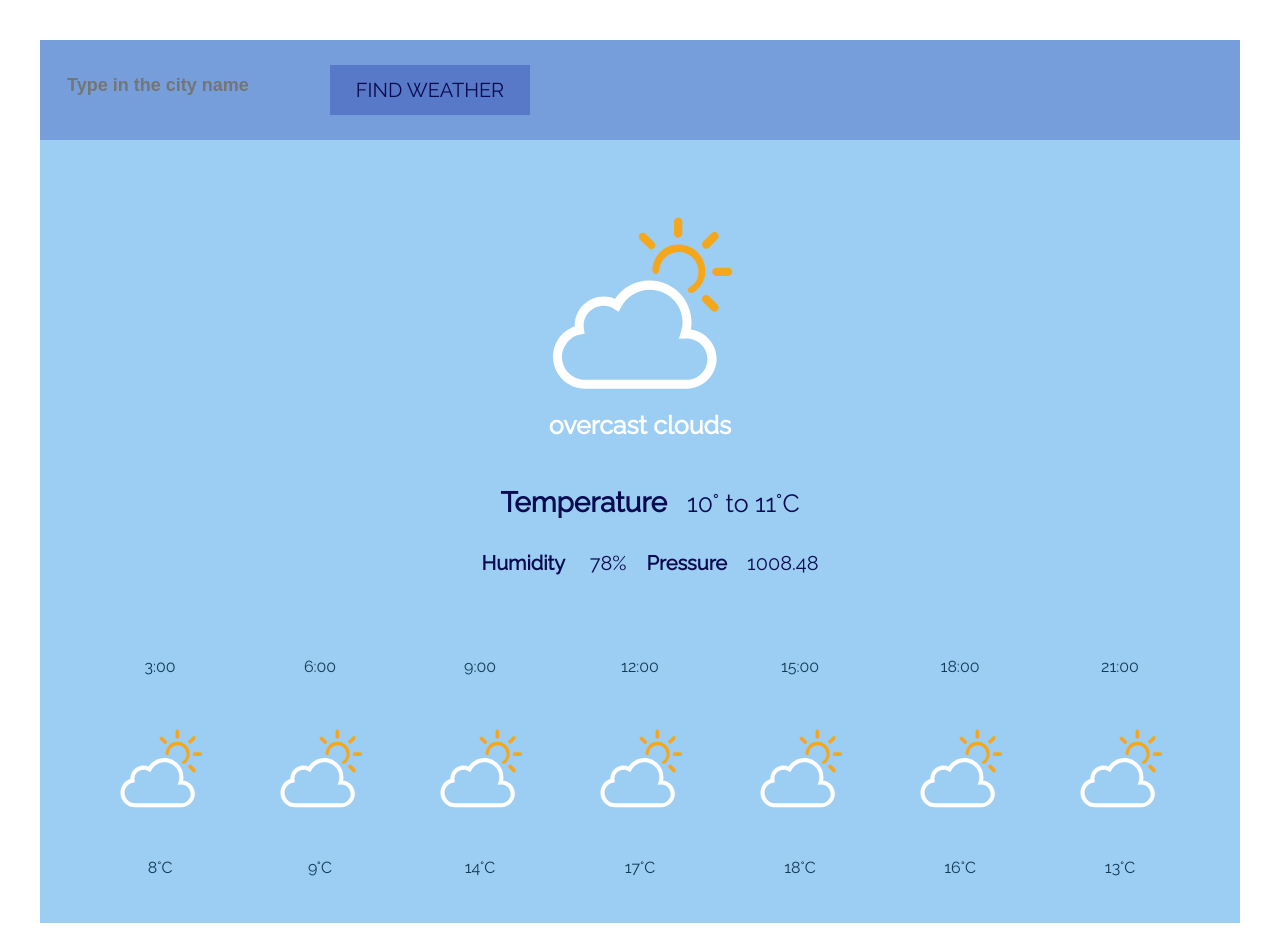
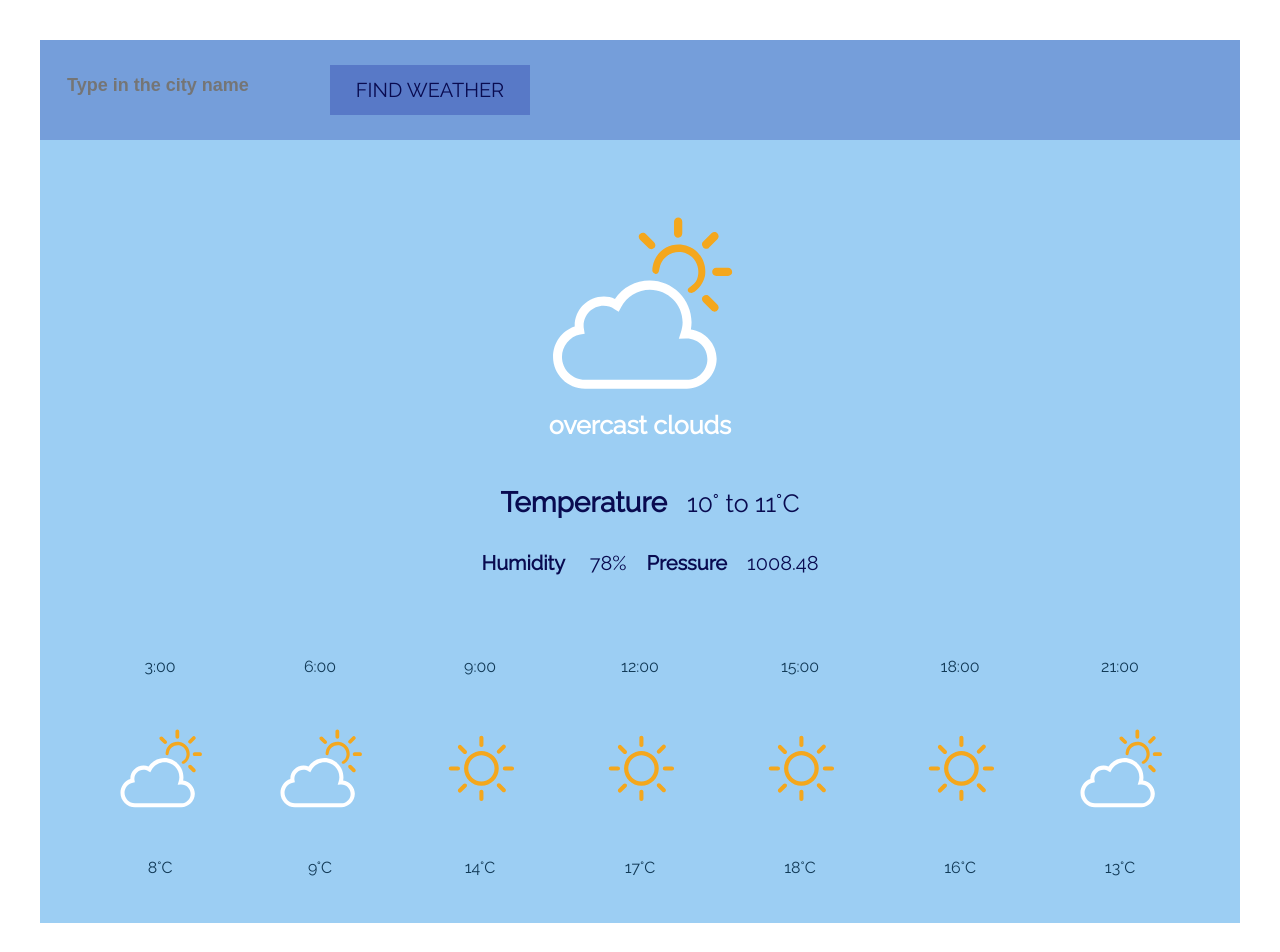
Before and after one commit to Maliks223/Weather-Api, a React (Create React App) app in the folder weather-api/: page / in a window 1280 px wide. Shown: the top 952 px of the page. Built offline with nearby package versions, Linux system fonts and the light colour scheme.

Commit message:
editing  propts

```diff
--- a/weather-api/src/App.js
+++ b/weather-api/src/App.js
@@ -15,6 +15,7 @@ const App = () => {
         <WeatherTime/>
       </main>
     </div>
+
   );
 };
 
--- a/weather-api/src/components/LiveWeather.js
+++ b/weather-api/src/components/LiveWeather.js
@@ -19,4 +19,5 @@ const LiveWeather = (props) => {
     </main>
   )
 }
+
 export default LiveWeather;
--- a/weather-api/src/components/WeatherItem.js
+++ b/weather-api/src/components/WeatherItem.js
@@ -9,4 +9,5 @@ const WeatherItem = (props) => {
           </div>
   )
 }
+
  export default WeatherItem;
--- a/weather-api/src/components/WeatherTime.js
+++ b/weather-api/src/components/WeatherTime.js
@@ -10,12 +10,13 @@ const WeatherTime = () => {
         <div className="cards">
          <WeatherItem hour="3:00" image={cloudy}  temperature="8"/>
          <WeatherItem hour="6:00" image={cloudy}   temperature="9"/>
-         <WeatherItem hour="9:00" image={cloudy}   temperature="14"/>
-         <WeatherItem hour="12:00" image={cloudy}  temperature="17"/>
-         <WeatherItem hour="15:00" image={cloudy}  temperature="18"/>
-         <WeatherItem hour="18:00" image={cloudy}  temperature="16"/>
+         <WeatherItem hour="9:00" image={clear}   temperature="14"/>
+         <WeatherItem hour="12:00" image={clear}  temperature="17"/>
+         <WeatherItem hour="15:00" image={clear}  temperature="18"/>
+         <WeatherItem hour="18:00" image={clear}  temperature="16"/>
          <WeatherItem hour="21:00" image={cloudy}  temperature="13"/>
         </div>
         )
   }
+
   export default WeatherTime;
```
